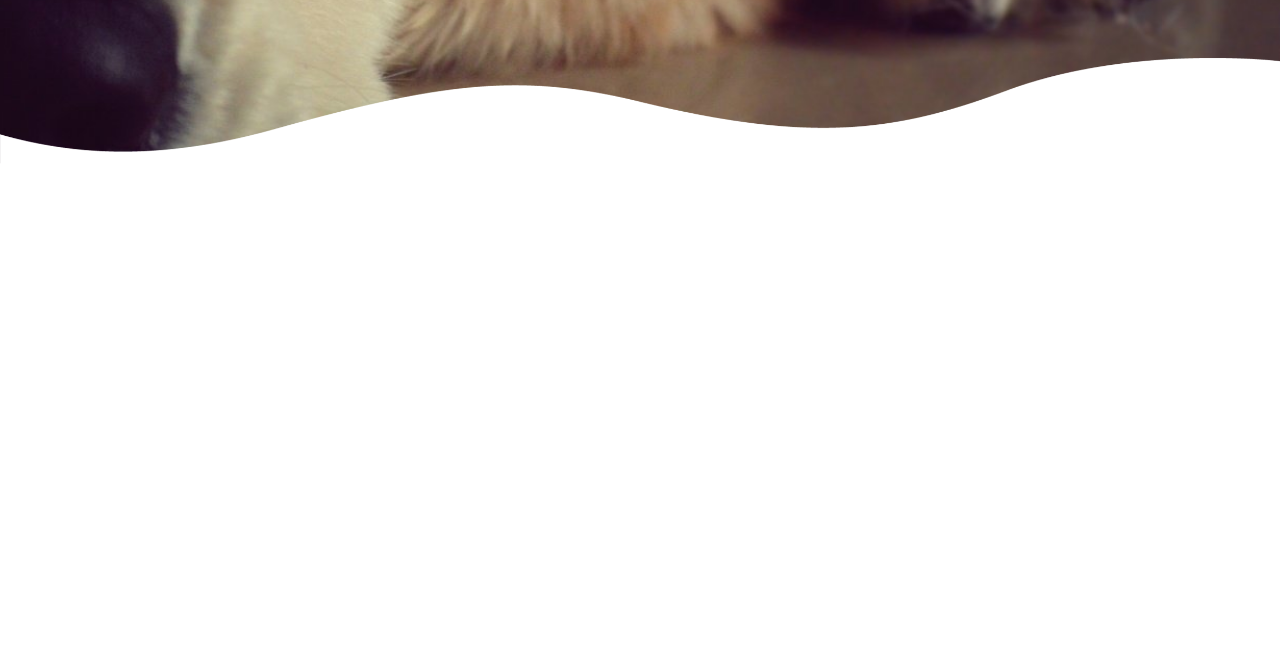
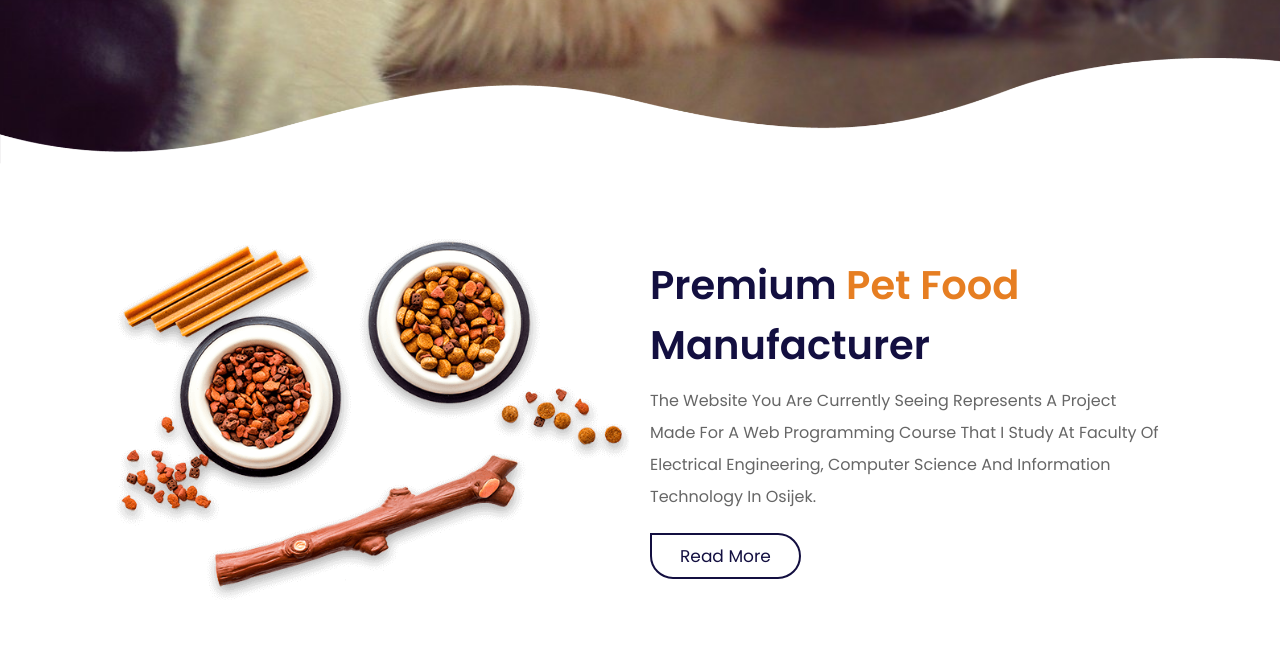
Before and after one commit to laurakciic/PetServiceShop_website, a PHP site: page /main.html in a window 1280 px wide. Shown: the part 622-1283 px from the top of the page. Before the commit the page ends 785 px from the top, so only its background shows below. Run offline with PHP 8.4, Linux system fonts and the light colour scheme.

Commit message:
about section

```diff
--- a/css/style.css
+++ b/css/style.css
@@ -294,6 +294,50 @@ section {
   height: 12rem;
 }
 
+.about {
+  display: -webkit-box;
+  display: -ms-flexbox;
+  display: flex;
+  -webkit-box-align: center;
+      -ms-flex-align: center;
+          align-items: center;
+  -ms-flex-wrap: wrap;
+      flex-wrap: wrap;
+  gap: 2rem;
+}
+
+.about .image {
+  -webkit-box-flex: 1;
+      -ms-flex: 1 1 40rem;
+          flex: 1 1 40rem;
+}
+
+.about .image img {
+  width: 100%;
+}
+
+.about .content {
+  -webkit-box-flex: 1;
+      -ms-flex: 1 1 40rem;
+          flex: 1 1 40rem;
+}
+
+.about .content h3 {
+  color: #130f40;
+  font-size: 4rem;
+}
+
+.about .content h3 span {
+  color: #e67e22;
+}
+
+.about .content p {
+  font-size: 1.6rem;
+  color: #666;
+  padding: 1rem 0;
+  line-height: 2;
+}
+
 @media (max-width: 991px) {
   html {
     font-size: 55%;
--- a/css/style.scss
+++ b/css/style.scss
@@ -269,6 +269,41 @@ section{
     }
 }
 
+.about{
+    display: flex;
+    align-items: center;
+    flex-wrap: wrap;
+    gap: 2rem;
+
+    .image{
+        flex: 1 1 40rem;
+
+        img{
+            width: 100%;
+        }
+    }
+
+    .content{
+        flex: 1 1 40rem;
+
+        h3{
+            color: $black;
+            font-size: 4rem;
+
+            span{
+                color: $carrot-color;
+            }
+        }
+
+        p{
+            font-size: 1.6rem;
+            color: $light-color;
+            padding: 1rem 0;
+            line-height: 2;
+        }
+    }
+}
+
 
 
 
--- a/main.html
+++ b/main.html
@@ -67,6 +67,21 @@
     </section>
     <!-- home section end -->
 
+    <!-- about section start -->
+    <section class="about" id="about">
+
+        <div class="image">
+            <img src="images/about.png" alt="">
+        </div>
+
+        <div class="content">
+            <h3>premium <span>pet food</span> manufacturer</h3>
+            <p>The website you are currently seeing represents a project made for a Web Programming course that I study at Faculty of Electrical Engineering, Computer Science and Information Technology in Osijek.</p>
+            <a href="#" class="btn">read more</a>
+        </div>
+
+    </section>
+    <!-- about section end -->
 
 
 
```
Also changed, not shown: images/about.png (added), 1 other file.
